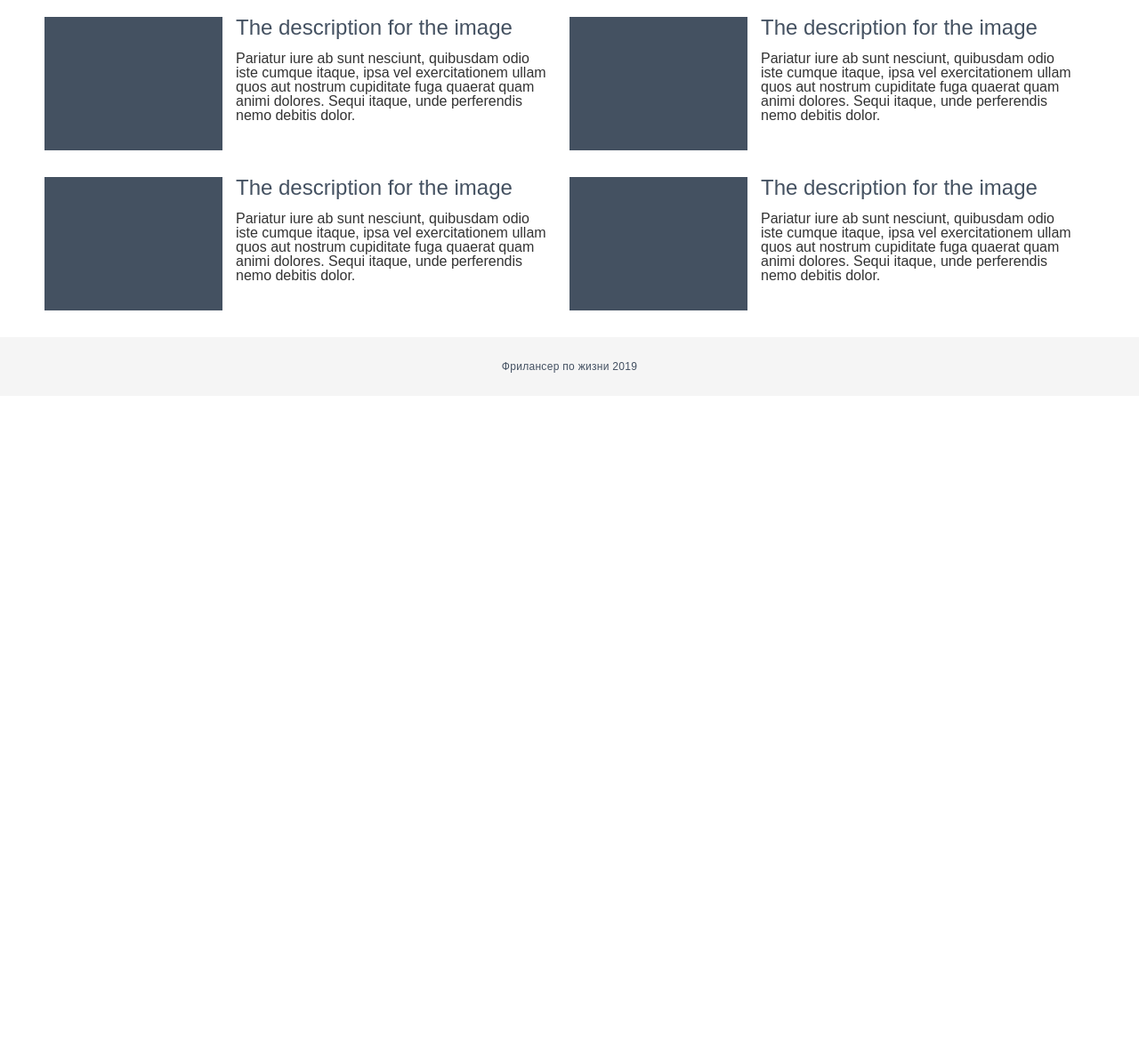
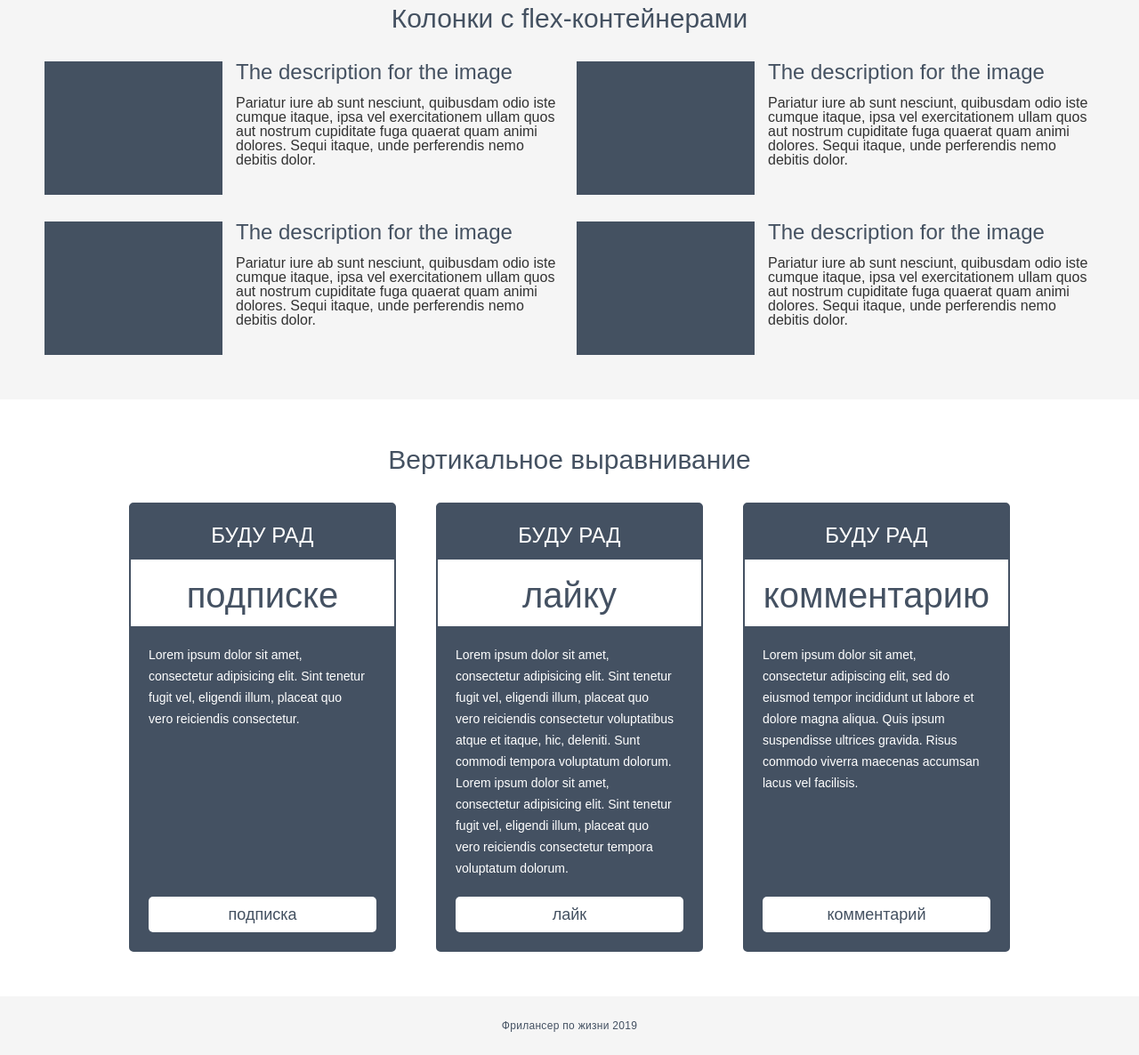
Before and after one commit to HeySleare/Web2023, a plain HTML site: page Flex/Flex/index.html in a window 1280 px wide. Shown: the part 702-1888 px from the top of the page at 89% size. Before the commit the page ends 1147 px from the top, so only its background shows below. Drawn offline with Linux system fonts and the light colour scheme.

Commit message:
finished flex

```diff
--- a/Flex/Flex/css/style.css
+++ b/Flex/Flex/css/style.css
@@ -107,7 +107,10 @@ body{
     margin: 0;
  }
 /*----------------------------------------*/
-.column-container { }
+.column-container {
+  background: #f5f5f5;
+  padding: 50px 0 20px 0;
+}
 .title__column-container {
     text-align: center;
     margin: 0 0 30px 0;
@@ -115,14 +118,17 @@ body{
 .columns__column-container {
     display: flex;
     flex-wrap: wrap;
+    margin: 0 -8px;
 }
 .item__column-container {
-    width: 574px;
+    padding: 0 8px;
+    flex: 0 1 50%;
     display: flex;
-    margin: 0 16px 30px 0;
+    margin: 0 0 30px 0;
  }
 .item-img__column-container {
   margin: 0 15px 0 0;
+  flex: 0 0 200px;
 }
 .text-column__column-container { }
 .title-text__column-container {
@@ -134,6 +140,77 @@ body{
   font-size: 16px;
   color: #333333;
  }
+ /*---------------------------------------*/
+ .buttons-block {
+  padding: 50px;
+  }
+.title__buttons-block {
+  color: #445161;
+  font-size: 30px;
+  line-height: 36px;
+  text-align: center;
+  margin: 0 0 30px 0;
+}
+.body__buttons-block{
+  max-width: 990px;
+  margin: 0 auto;
+}
+.buttons-container__buttons-block {
+  display: flex;
+  margin: 0 -22.5px;
+
+ }
+ .button-column__buttons-container{
+  padding: 0 22.5px;
+  flex: 0 1 33.3333%;
+  display: flex;
+ }
+.button-item-_buttons-container {
+  padding: 20px 0;
+  background: #445162;
+  color: #ffffff;
+  border:#445162 2px solid ;
+  border-radius: 5px;
+  display: flex;
+  flex-direction: column;
+}
+.text-title__button-item {
+  font-size: 24px;
+  line-height: 30px;
+  text-align: center;
+  text-transform: uppercase;
+  margin: 0 0 12px 0;
+}
+.text-title2__button-item {
+  background: #ffffff;
+  color: #445162;
+  font-size: 40px;
+  text-align: center;
+  padding: 20px 0 15px 0;
+}
+.text_button-item {
+  font-size: 14px;
+  line-height: 24px;
+  margin: 20px 30px 20px 20px;
+  flex: 1 1 auto;
+}
+.button__button-item a {
+  display: block;
+  margin: 0 20px;
+  height: 40px;
+  background-color: #ffffff;
+  font-size: 18px;
+  line-height: 40px;
+  border-radius: 5px;
+  text-align: center;
+  color: #445161;
+}.button__button-item a:hover{
+  top: 1px;
+  background: #ffffffbe;
+}.button__button-item a:active{
+  top: 1px;
+  background: #ffffff86;
+}
  /*---------------------------------------*/
  .footer {
 
--- a/Flex/Flex/index.html
+++ b/Flex/Flex/index.html
@@ -125,6 +125,70 @@
                         </div>
                     </div>
                 </div>
+                <div class="buttons-block">
+                    <div class="container">
+                        <div class="title__buttons-block">
+                            Вертикальное выравнивание
+                        </div>
+                        <div class="body__buttons-block">
+                        <div class="buttons-container__buttons-block">
+                            <div class="button-column__buttons-container">
+                                <div class="button-item-_buttons-container">
+                                    <div class="text-title__button-item">
+                                        буду рад
+                                    </div>
+                                    <div class="text-title2__button-item">
+                                        подписке
+                                    </div>
+                                    <div class="text_button-item">
+                                        Lorem ipsum dolor sit amet, consectetur adipisicing elit. Sint tenetur fugit vel, eligendi illum, placeat quo vero reiciendis consectetur.
+                                    </div>
+                                    <div class="button__button-item">
+                                        <a target="_blank" href="https://www.youtube.com/watch?v=dQw4w9WgXcQ">подписка</a>
+                                    </div>
+                                </div>
+                             </div>
+                            <div class="button-column__buttons-container">
+                            <div class="button-item-_buttons-container">
+                                <div class="text-title__button-item">
+                                    буду рад
+                                </div>
+                                <div class="text-title2__button-item">
+                                    лайку
+                                </div>
+                                <div class="text_button-item">
+                                    <p>
+                                    Lorem ipsum dolor sit amet, consectetur adipisicing elit. Sint tenetur fugit vel, eligendi illum, placeat quo vero reiciendis consectetur voluptatibus atque et itaque, hic, deleniti. Sunt commodi tempora voluptatum dolorum.
+                                    </p>
+                                    <p>
+                                    Lorem ipsum dolor sit amet, consectetur adipisicing elit. Sint tenetur fugit vel, eligendi illum, placeat quo vero reiciendis consectetur tempora voluptatum dolorum.
+                                    </p>
+                                </div>
+                                <div class="button__button-item">
+                                    <a target="_blank" href="https://www.youtube.com/watch?v=dQw4w9WgXcQ">лайк</a>
+                                </div>
+                            </div>
+                            </div>
+                            <div class="button-column__buttons-container">
+                            <div class="button-item-_buttons-container">
+                                <div class="text-title__button-item">
+                                    буду рад
+                                </div>
+                                <div class="text-title2__button-item">
+                                    комментарию
+                                </div>
+                                <div class="text_button-item">
+                                    Lorem ipsum dolor sit amet, consectetur adipiscing elit, sed do eiusmod tempor incididunt ut labore et dolore magna aliqua. Quis ipsum suspendisse ultrices gravida. Risus commodo viverra maecenas accumsan lacus vel facilisis.
+                                </div>
+                                <div class="button__button-item" >
+                                    <a target="_blank" href="https://www.youtube.com/watch?v=dQw4w9WgXcQ">комментарий</a>
+                                </div>
+                            </div>
+                        </div>
+                        </div>
+                    </div>
+                    </div>
+                </div>
 		     </div>
                 <footer class="footer">
                     <div class='container'>
```
Also changed, not shown: Flex/Flex/img/icons/2-layers (1).png (added), Flex/Flex/img/icons/2-layers (2).png (added), Flex/Flex/img/icons/2-layers.png (added).
